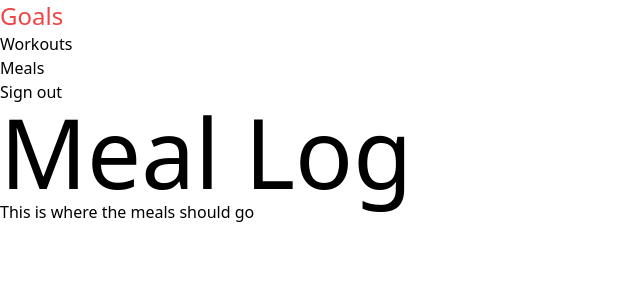
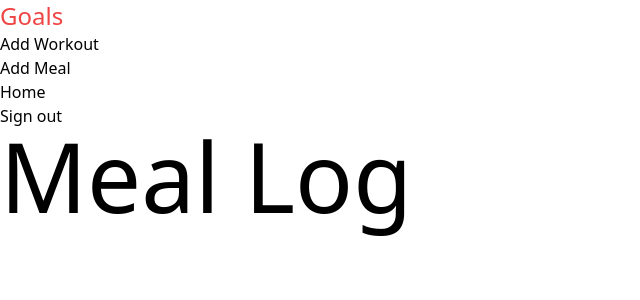
Before and after one commit to gabvint/fit_trackr, a Django app: page /meallog/ in a window 1280 px wide. Shown: the top 300 px of the page, without its empty margins (0-640 px from the left). Run offline with Django 4.2, Linux system fonts and the light colour scheme; the visitor is signed in with stand-in values (Sample User, id 1); data that the repository does not hold is empty; some libraries are stand-ins or nearby versions.

Commit message:
added home button to nav, back buttons to workout details page and meal info page, added meal info page

```diff
--- a/main_app/templates/base.html
+++ b/main_app/templates/base.html
@@ -16,8 +16,9 @@
       <ul>
         {% if user.is_authenticated %}
           <li class=" text-2xl text-red-500"><a href="{% url "set_goals" user.id %}">Goals</a></li>
-          <li><a href="{% url "create_workout" %}">Workouts</a></li>
-          <li><a href="{% url "create_meals" %}">Meals</a></li>
+          <li><a href="{% url "create_workout" %}">Add Workout</a></li>
+          <li><a href="{% url "create_meals" %}">Add Meal</a></li>
+          <li><a href="{% url "user_dashboard" %}">Home</a></li>
           <li>
             <form id="logout-form" method="post" action="{% url 'logout' %}">
               {% csrf_token %}
--- a/main_app/templates/meal_log.html
+++ b/main_app/templates/meal_log.html
@@ -8,5 +8,16 @@
 {% block content %}
 
     <h1 class=" text-8xl">Meal Log</h1>
-    <h2>This is where the meals should go</h2>
+
+    <section class=' mt-7'>
+        {% for meal in meals %}
+            <div class=" flex gap-2">
+                <p>{{ meal.get_meal_display }}</p>
+                <p>{{ meal.day }}</p>
+
+                <a href="{% url 'meal_info' meal.id %}">Details</a>
+            </div>
+        {% endfor %}
+    </section>
+
 {% endblock content %}
--- a/main_app/templates/workout_detail.html
+++ b/main_app/templates/workout_detail.html
@@ -20,6 +20,8 @@
        <p>Notes: {{ workout.notes }}</p>
 
     </div>
+    <a href="{% url 'workout_log' %}">Back</a>
+
 </section>
 
 {% endblock content %}
--- a/main_app/urls.py
+++ b/main_app/urls.py
@@ -15,4 +15,5 @@ urlpatterns = [
   path('workoutlog/', views.workout_log, name="workout_log"),
   path('workoutlog/<int:workout_id>/', views.workout_detail, name="workout_detail"),
   path('meallog/', views.meal_log, name="meal_log"),
+  path('meallog/<int:meal_id>/', views.meal_info, name="meal_info"),
 ]
--- a/main_app/views.py
+++ b/main_app/views.py
@@ -107,7 +107,13 @@ def user_dashboard(request):
   return render(request, 'dashboard.html')
 
 def meal_log(request):
-  return render(request, 'meal_log.html')
+   user = request.user
+   meals = Meal.objects.filter(day__user=user)
+   return render(request, 'meal_log.html', { 'meals': meals })
+
+def meal_info(request, meal_id):
+    meal = Meal.objects.get(id=meal_id)
+    return render(request, 'meal_info.html', { 'meal': meal })
 
 def workout_log(request):
     user = request.user
```
Also changed, not shown: main_app/templates/meal_info.html (added, +26 -0 lines).
